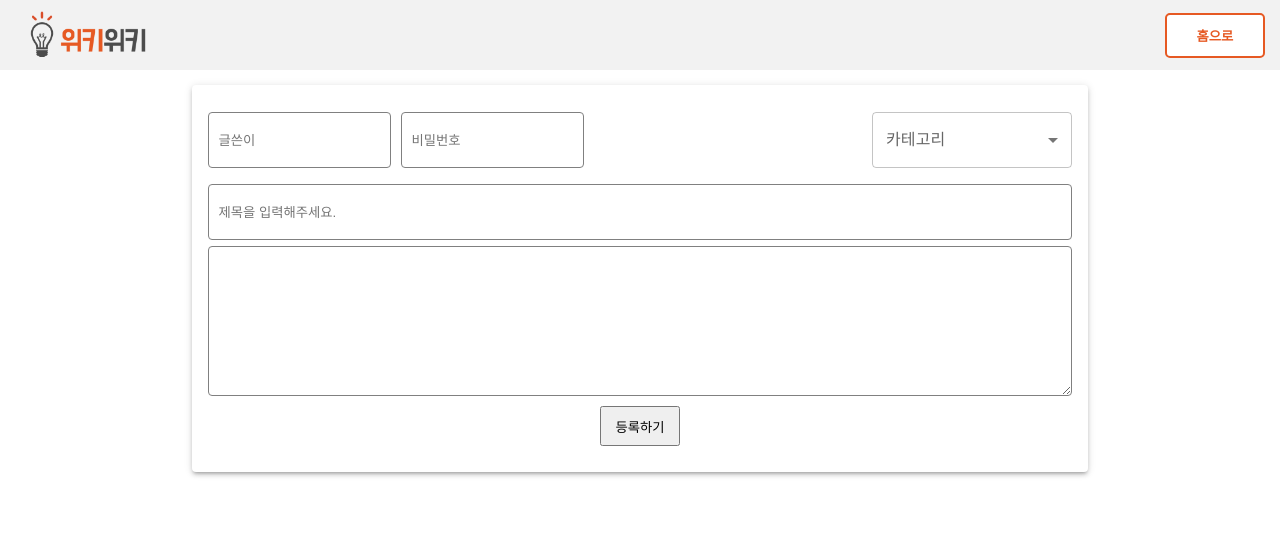
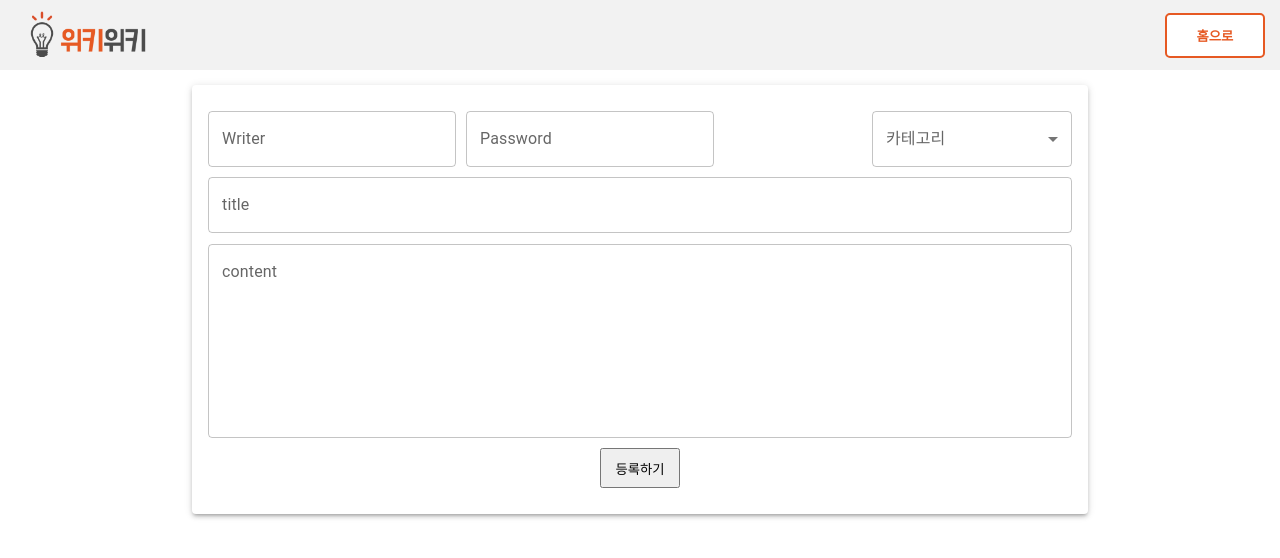
Before and after one commit to GAHYUN-P/react-wiki-proj, a React (Create React App) app: page /write in a window 1280 px wide. Shown: the top 558 px of the page. Built offline with nearby package versions, Linux system fonts and the light colour scheme.

Commit message:
write 페이지 꾸미기

```diff
--- a/src/pages/Detail.js
+++ b/src/pages/Detail.js
@@ -62,7 +62,7 @@ function Detail(props) {
       dispatch(commentActions.setComment(res.data.comments));
       dispatch(postActions.setOnePost(res.data));
     });
-  }, [_comment]);
+  }, []);
 
   return (
     <>
--- a/src/pages/Write.js
+++ b/src/pages/Write.js
@@ -9,6 +9,7 @@ import { axiosInstance } from "../config";
 import { actionCreators as postActions } from "../redux/modules/post";
 import Paper from "@mui/material/Paper";
 import Header from "../shared/Header";
+import TextField from '@mui/material/TextField';
 
 import moment from "moment";
 
@@ -43,6 +44,7 @@ const Write = (props) => {
         desc: desc,
       })
     );
+    window.alert("발행 완료!");
   };
 
   return (
@@ -55,17 +57,19 @@ const Write = (props) => {
           <Grid is_between width="100%">
             <Grid is_flex>
               <Grid margin="5px 0px">
-                <Input
+              <TextField id="outlined-basic" label="Writer" style={{ width: '100%' }} variant="outlined" onChange={(e) => setWriter(e.target.value)} value={writer || ''}/>
+                {/* <Input
                   width="100%"
                   height="52px"
                   B_radius="4px"
                   placeholder="  글쓴이"
                   _onChange={(e) => setWriter(e.target.value)}
                   value={writer || ''}
-                />
+                /> */}
               </Grid>
               <Grid margin="10px 10px">
-                <Input
+              <TextField type="password" id="outlined-basic" label="Password" style={{ width: '100%' }} variant="outlined" onChange={(e) => setPassword(e.target.value)} value={password || ''}/>
+                {/* <Input
                   type="password"
                   padding="0px 2px 0px 0px"
                   width="100%"
@@ -74,7 +78,7 @@ const Write = (props) => {
                   placeholder="  비밀번호"
                   _onChange={(e) => setPassword(e.target.value)}
                   value={password || ''}
-                />
+                /> */}
               </Grid>
             </Grid>
             <Grid>
@@ -108,23 +112,26 @@ const Write = (props) => {
               </Box>
             </Grid>
           </Grid>
-          <Input
+          <TextField id="outlined-basic" label="title" style={{ width: '100%' }} variant="outlined" onChange={(e) => setTitle(e.target.value)} value={title || ''} />
+          {/* <Input
             margin="5px 0px 0px 0px"
             height="52px"
             B_radius="4px"
             placeholder="  제목을 입력해주세요."
             _onChange={(e) => setTitle(e.target.value)}
             value={title || ''}
-          />
+          /> */}
           <Grid width="100%" padding="5px 0px 0px 0px">
-            <Input
-              is_textarea
-              B_radius="4px"
-              rows="10"
-              height="150px"
-              _onChange={(e) => setDesc(e.target.value)}
-              value={desc || ''}
-            />
+            <Grid padding="3px 0px"/>
+              <TextField
+                onChange={(e) => setDesc(e.target.value)}
+                multiline
+                rows={7}
+                id="desc"
+                defaultValue={desc || ''}
+                style={{ width: '100%' }}
+                label = "content"
+              ></TextField>
             <Grid width="auto" padding="10px">
               <Button width="80px" bg="#fff" _onClick={addpost}>
                 등록하기
```
